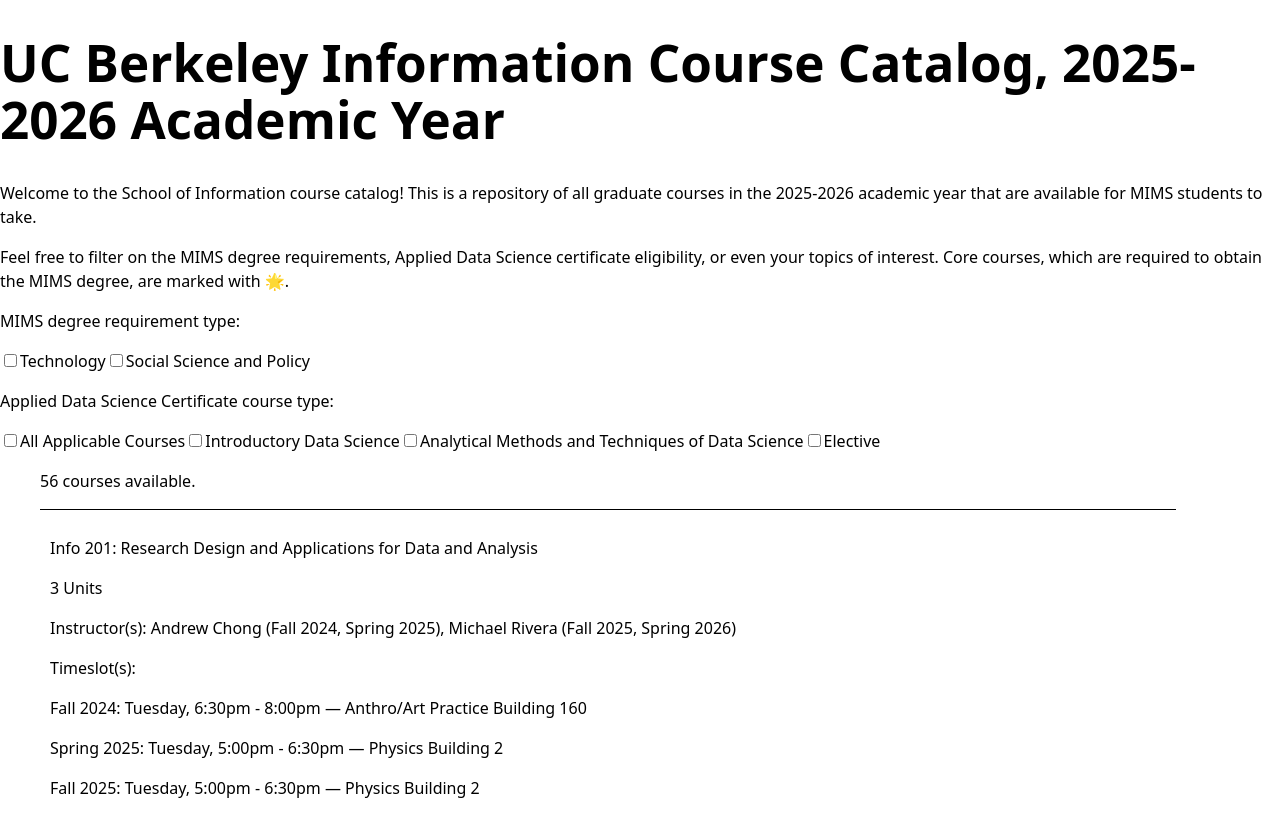
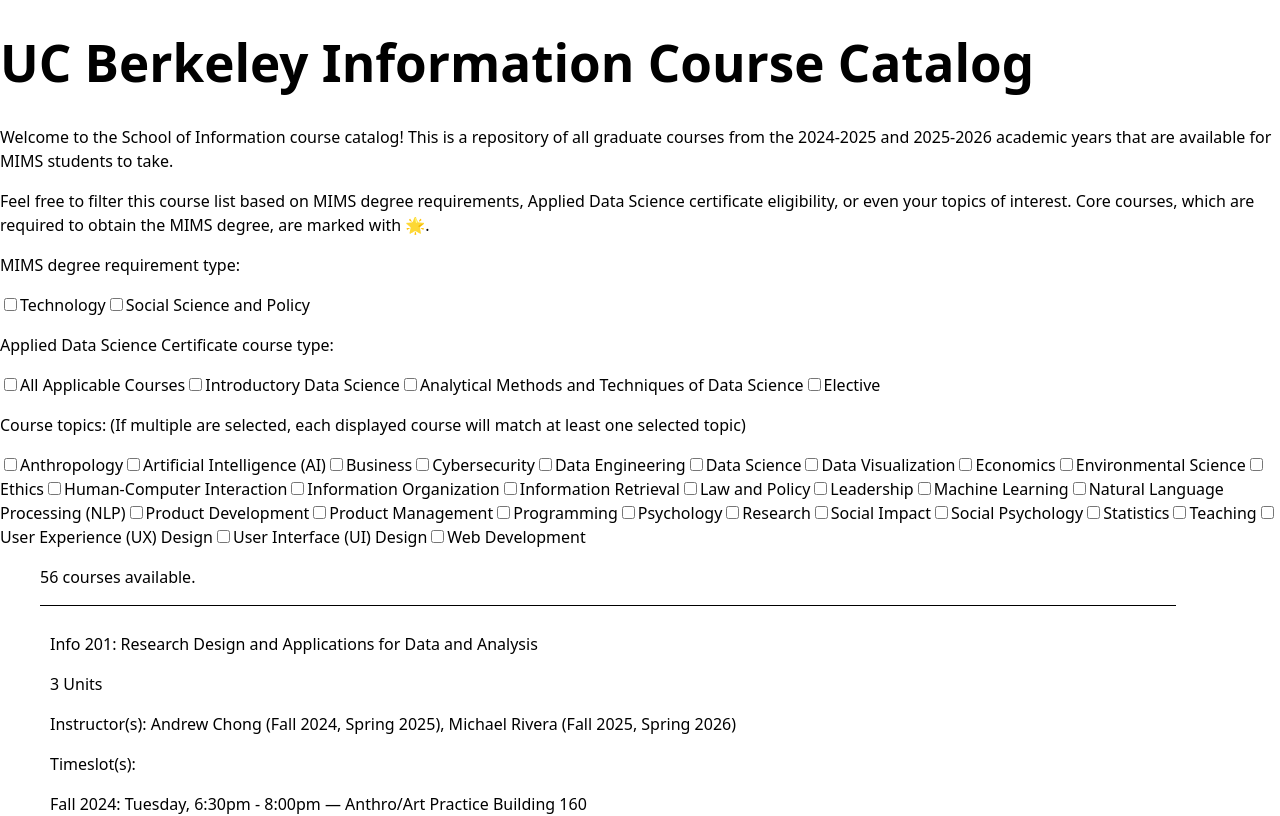
Before and after one commit to ltang16/info-catalog, a React (Vite) app: page / in a window 1280 px wide. Shown: the top 816 px of the page. Built offline with nearby package versions, Linux system fonts and the light colour scheme.

Commit message:
build topics state, filtering function, and component

```diff
--- a/src/App.jsx
+++ b/src/App.jsx
@@ -4,6 +4,7 @@
 import CatalogList from './components/CatalogList'
 import DegreeFilters from './components/DegreeFilters'
 import DSCertificateFilters from './components/DSCertificateFilters'
+import TopicFilters from './components/TopicFilters'
 
 function App() {
   // State data for course catalog from JSON file
@@ -13,7 +14,7 @@
     axios.get("/infocatalog.json").then((res) => {setCatalog(res.data.catalog);});
   }, []);
 
-  // State data for currently-active MIMS degree requirement filter -- 'all Info courses' by default
+  // State data for MIMS degree requirement filter -- 'all Info courses' by default
   const [degReq, setDegReq] = useState('all')
   // Function to toggle active degree requirement filter according to which filter button is clicked
   const handleReqFilter = (category) => {
@@ -24,7 +25,7 @@
     }
   }
 
-  // State data for currently-active DS certificate course filter -- 'all Info courses' by default
+  // State data for DS certificate course filter -- 'all Info courses' by default
   const [DScert, setDSCert] = useState('all')
   // Function to toggle active DS certificate course type according to which button is clicked
   const handleDSCertFilter = (category) => {
@@ -35,29 +36,51 @@
     }
   }
 
+  // State data for course topics to filter on -- empty by default
+  const [topics, setTopics] = useState([])
+  // Function to add or delete corresponding topic to/from topic filter list when topic button is clicked
+  const toggleTopic = (topic) => {
+    if (!topics.includes(topic)) {
+      setTopics([...topics, topic]);
+    } else {
+      setTopics(topics.filter(t => t !== topic));
+    }
+  }
+
   // Derived state for filtered catalog, based on degree requirement, DS certificate, and topics filters
+  // Filtering order doesn't matter since the resulting set of courses will be the same :)
   const filteredCatalog = catalog.filter((course) => {
+    // Degree requirements filter
     if (degReq === 'tech') return (course.requirements === "Technology");
     if (degReq === 'ssp') return (course.requirements === "Social Science and Policy");
     return true;
   }).filter((course) => {
+    // DS certificate filter
     if (DScert === 'DScert') return (course.DScertification !== null);
     if (DScert === 'intro') return (course.DScertification === "Introductory Data Science Course");
     if (DScert === 'amt') return (course.DScertification === "Analytical Methods and Techniques of Data Science Course");
     if (DScert === 'elective') return (course.DScertification === "Elective");
     return true;
+  }).filter((course) => {
+    // Course topics filter
+    if (topics.length === 0) {
+      return true;
+    } else {
+      return topics.some(t => course.topics.includes(t));
+    }
   })
-
-
-  // THINK ABOUT FILTERING ORDER -- SHOULD BE ABLE TO DO IT IN ANY ORDER RIGHT?
 
   return (
     <>
-    <h1 className="catalog-title">UC Berkeley Information Course Catalog, 2025-2026 Academic Year</h1>
-    <p className="catalog-details">Welcome to the School of Information course catalog! This is a repository of all graduate courses in the 2025-2026 academic year that are available for MIMS students to take.</p>
-    <p className="catalog-details">Feel free to filter on the MIMS degree requirements, Applied Data Science certificate eligibility, or even your topics of interest. Core courses, which are required to obtain the MIMS degree, are marked with 🌟.</p>
+    <h1 className="catalog-title">UC Berkeley Information Course Catalog</h1>
+    <p className="catalog-details">Welcome to the School of Information course catalog! This is a repository of all
+      graduate courses from the 2024-2025 and 2025-2026 academic years that are available for MIMS students to take.</p>
+    <p className="catalog-details">Feel free to filter this course list based on MIMS degree requirements, Applied Data
+      Science certificate eligibility, or even your topics of interest. Core courses, which are required to obtain the
+      MIMS degree, are marked with 🌟.</p>
     <DegreeFilters degReq={degReq} onClick={handleReqFilter}/>
     <DSCertificateFilters DScert={DScert} onClick={handleDSCertFilter}/>
+    <TopicFilters catalog={catalog} topics={topics} onClick={toggleTopic}/>
     <CatalogList catalog={filteredCatalog}/>
     </>
   )
--- a/src/components/DSCertificateFilters.jsx
+++ b/src/components/DSCertificateFilters.jsx
@@ -8,7 +8,7 @@
           <input
             type="checkbox"
             className={`certificate-filters-btn ${DScert === "DScert" ? 'active': ''}`}
-            onClick={() => onClick('DScert')}
+            onChange={() => onClick('DScert')}
             checked={DScert === 'DScert'}
             />
           All Applicable Courses
@@ -17,7 +17,7 @@
           <input
             type="checkbox"
             className={`certificate-filters-btn ${DScert === "intro" ? 'active': ''}`}
-            onClick={() => onClick('intro')}
+            onChange={() => onClick('intro')}
             checked={DScert === 'intro'}
             />
           Introductory Data Science
@@ -26,7 +26,7 @@
           <input
             type="checkbox"
             className={`certificate-filters-btn ${DScert === "amt" ? 'active': ''}`}
-            onClick={() => onClick('amt')}
+            onChange={() => onClick('amt')}
             checked={DScert === 'amt'}
             />
           Analytical Methods and Techniques of Data Science
@@ -35,7 +35,7 @@
           <input
             type="checkbox"
             className={`certificate-filters-btn ${DScert === "elective" ? 'active': ''}`}
-            onClick={() => onClick('elective')}
+            onChange={() => onClick('elective')}
             checked={DScert === 'elective'}
             />
           Elective
--- a/src/components/DegreeFilters.jsx
+++ b/src/components/DegreeFilters.jsx
@@ -8,7 +8,7 @@
           <input
             type="checkbox"
             className={`requirement-filters-btn ${degReq === "tech" ? 'active': ''}`}
-            onClick={() => onClick('tech')}
+            onChange={() => onClick('tech')}
             checked={degReq === 'tech'}
             />
           Technology
@@ -17,7 +17,7 @@
           <input
             type="checkbox"
             className={`requirement-filters-btn ${degReq === "ssp" ? 'active': ''}`}
-            onClick={() => onClick('ssp')}
+            onChange={() => onClick('ssp')}
             checked={degReq === 'ssp'}
             />
           Social Science and Policy
--- /dev/null
+++ b/src/components/TopicFilters.jsx
@@ -0,0 +1,27 @@
+function TopicFilters({ catalog, topics, onClick }) {
+
+  // Create an alphabetically-sorted array of all topics found in the course catalog
+  // If a new topic is added later on, a new button should be added for it dynamically! This way, I don't have to
+  // add it manually myself :)
+  const allTopics = [...new Set(catalog.map((course) => course.topics).flat())].sort()
+
+  return (
+    <div className="topic-filters">
+        <p className="topic-filters-text">Course topics: (If multiple are selected, each displayed course will match at
+            least one selected topic)</p>
+        {allTopics && allTopics.map((topic) => (
+            <label>
+                <input
+                    type="checkbox"
+                    className={`topic-filter-btn ${topics.includes(topic) ? 'active' : ''}`}
+                    onChange={() => onClick(topic)}
+                    checked={topics.includes(topic)}
+                />
+                {topic}
+            </label>
+        ))}
+    </div>
+  )
+}
+
+export default TopicFilters
```
Also changed, not shown: public/infocatalog.json, 1 other file (tests, documents, lock files or other folders).
